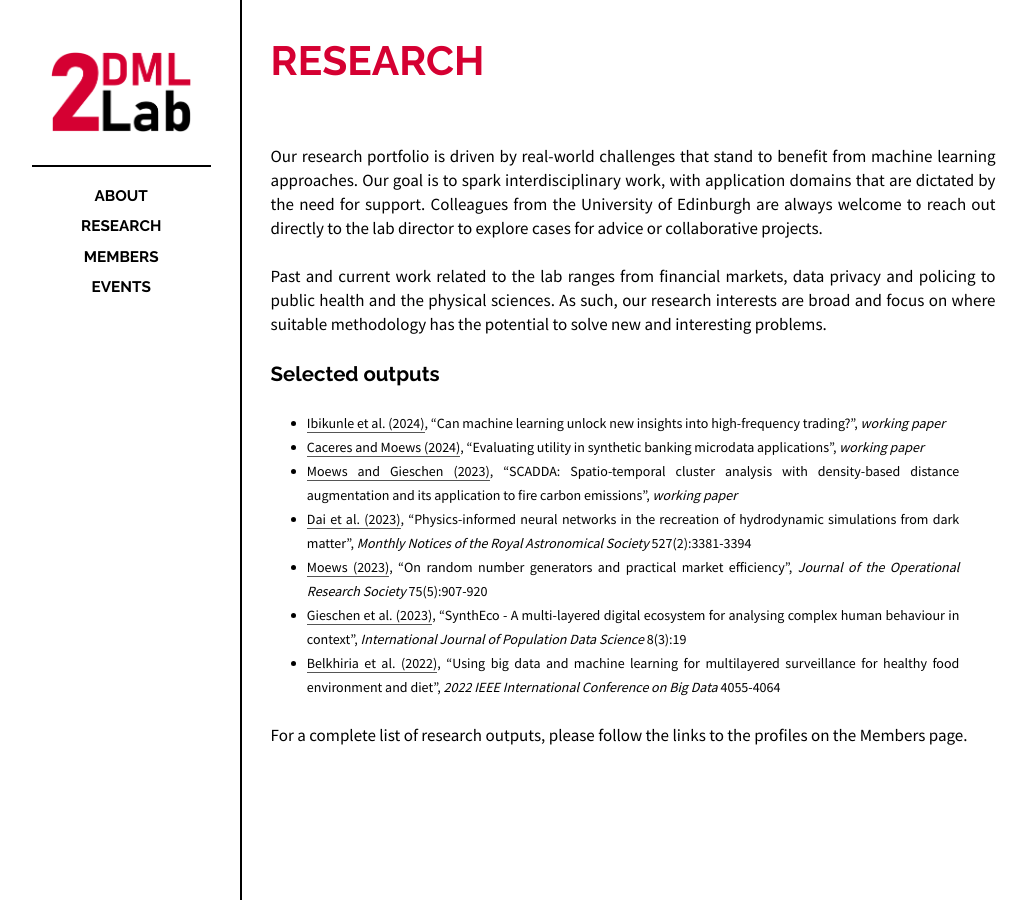
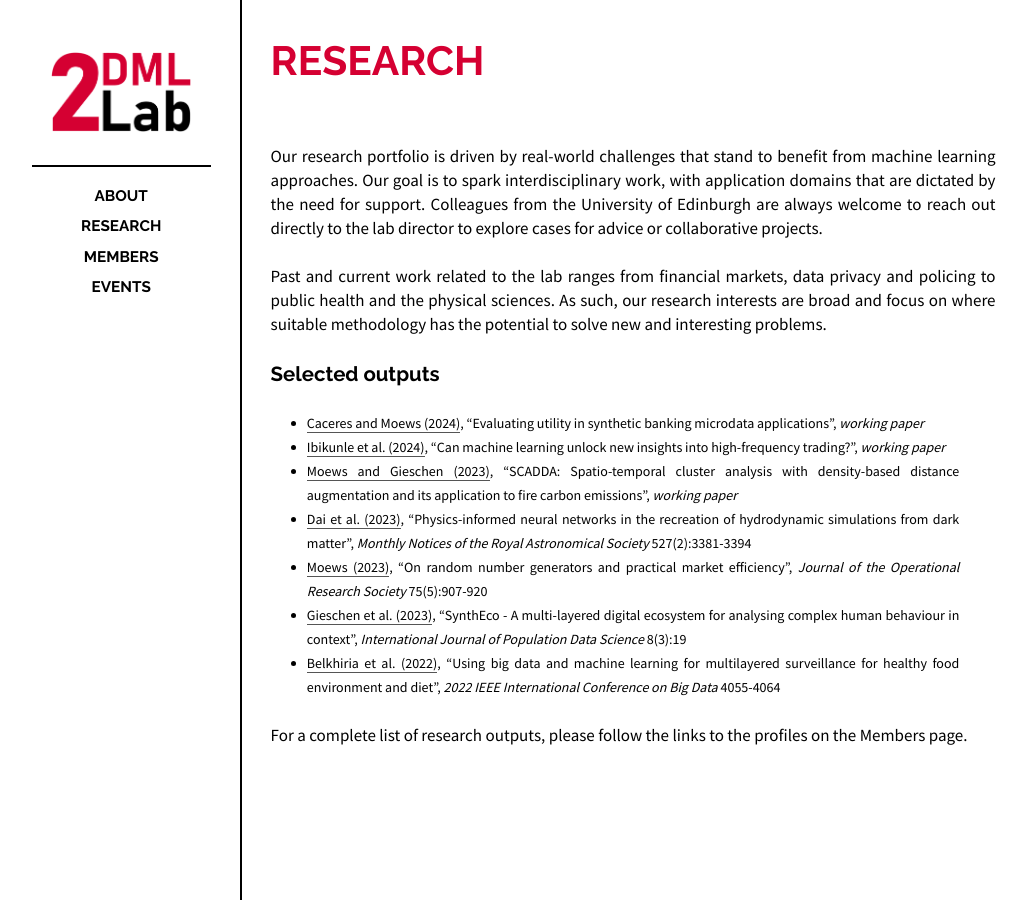
Before and after one commit to 2dml-lab/2dml-lab.github.io, a Jekyll site: the page built from _posts/2024-02-03-research.md, in a window 1280 px wide. Shown: the whole page, without its empty margins (118-1145 px from the left). Built offline with Jekyll 4.4.1, drawn with Linux system fonts in a browser that asks for light colours.

```diff
--- a/_posts/2024-02-03-research.md
+++ b/_posts/2024-02-03-research.md
@@ -21,8 +21,8 @@ Past and current work related to the lab ranges from financial markets, data pri
 
 ## Selected outputs
 
+- [Caceres and Moews (2024)](https://arxiv.org/abs/2311.04290), "Evaluating utility in synthetic banking microdata applications", _working paper_
 - [Ibikunle et al. (2024)](https://arxiv.org/abs/2405.08101), "Can machine learning unlock new insights into high-frequency trading?", _working paper_
-- [Caceres and Moews (2024)](https://arxiv.org/abs/2311.04290), "Evaluating utility in synthetic banking microdata applications", _working paper_
 - [Moews and Gieschen (2023)](https://arxiv.org/abs/2410.22519), "SCADDA: Spatio-temporal cluster analysis with density-based distance augmentation and its application to fire carbon emissions", _working paper_
 - [Dai et al. (2023)](https://doi.org/10.1093/mnras/stad3394), "Physics-informed neural networks in the recreation of hydrodynamic simulations from dark matter", _Monthly Notices of the Royal Astronomical Society_ 527(2):3381-3394
 - [Moews (2023)](https://doi.org/10.1080/01605682.2023.2219292), "On random number generators and practical market efficiency", _Journal of the Operational Research Society_ 75(5):907-920
```
